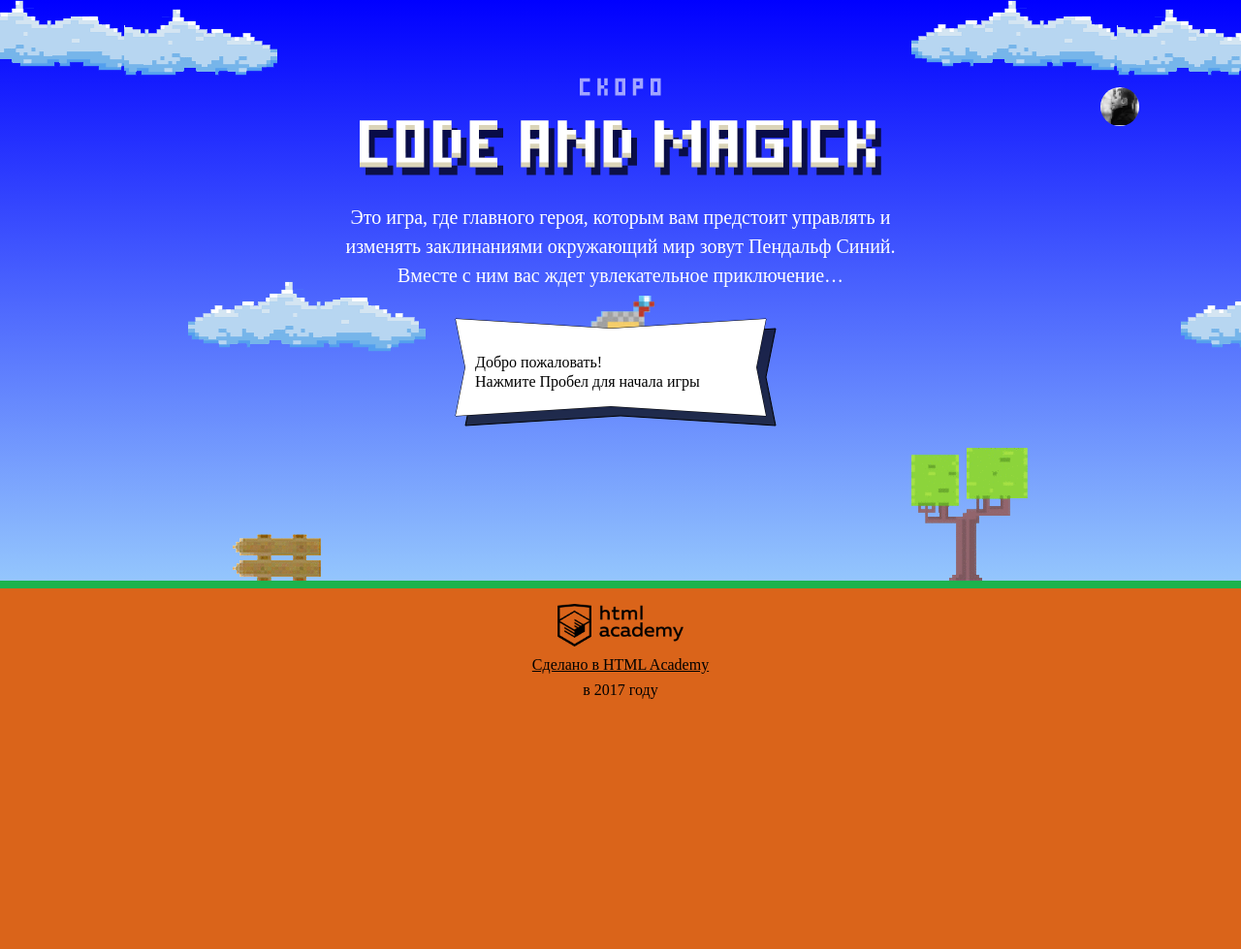
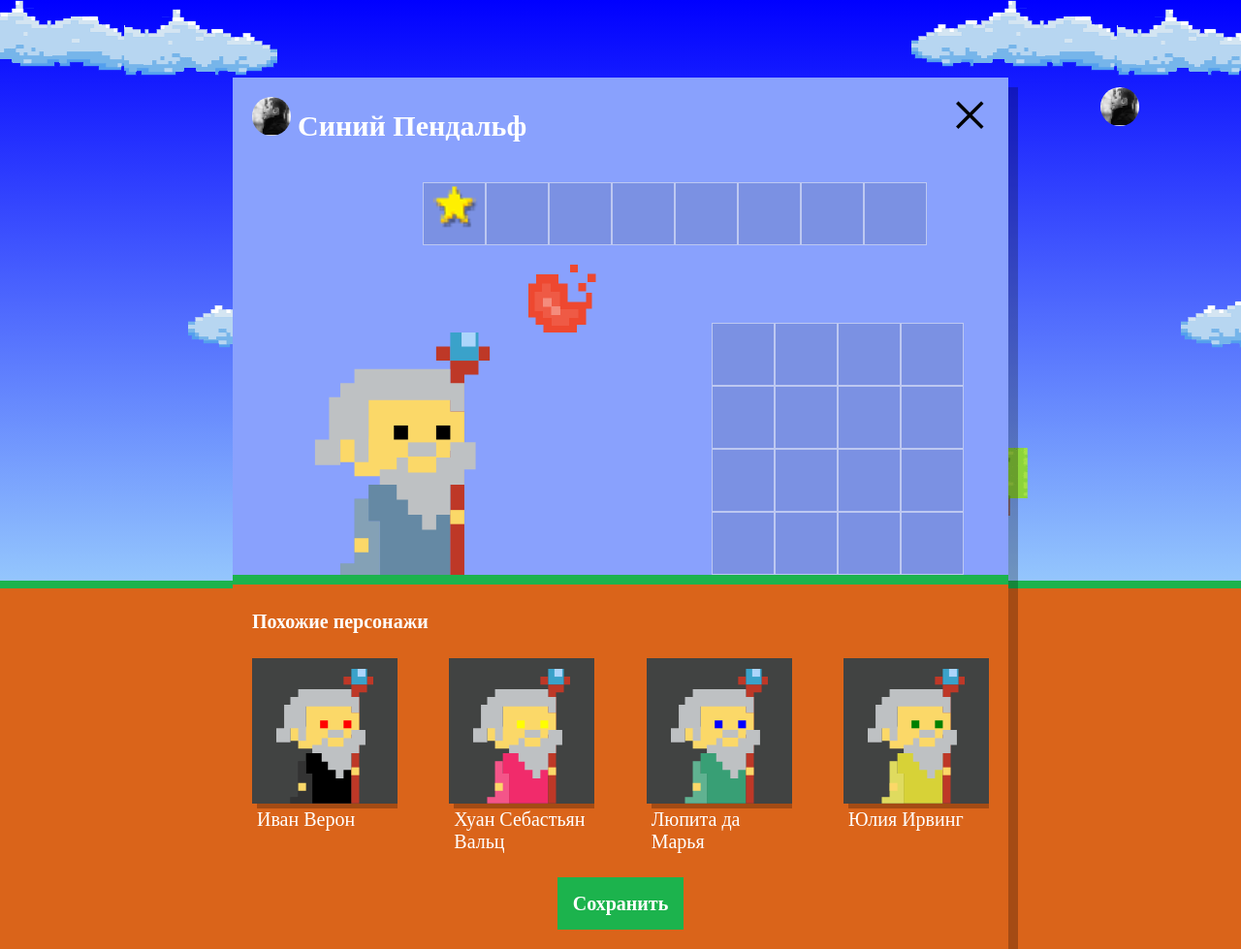
Before and after one commit to ramuma/664403-code-and-magick, a website: page index.html in a window 1280 px wide. Shown: the whole page at 97% size. Before the commit the page ends 800 px from the top, so only its background shows below. Drawn offline with Linux system fonts and the light colour scheme; a web font is replaced by a local one.

Commit message:
Блок с похожими персонажами

```diff
--- a/index.html
+++ b/index.html
@@ -200,6 +200,7 @@
   </script>
   <script src="js/stat.js"></script>
   <script src="js/game.js"></script>
+  <script src="js/setup.js"></script>
 
 </body>
 
--- /dev/null
+++ b/js/setup.js
@@ -0,0 +1,83 @@
+'use strict';
+
+var WIZARD_NAMES = ['Иван', 'Хуан Себастьян', 'Мария', 'Кристоф', 'Виктор', 'Юлия', 'Люпита', 'Вашингтон'];
+
+var WIZARD_SURNAMES = ['да Марья', 'Верон', 'Мирабелла', 'Вальц', 'Онопко', 'Топольницкая', 'Нионго', 'Ирвинг'];
+
+var COAT_COLORS = ['rgb(101, 137, 164)', 'rgb(241, 43, 107)', 'rgb(146, 100, 161)', 'rgb(56, 159, 117)', 'rgb(215, 210, 55)', 'rgb(0, 0, 0)'];
+
+var EYES_COLORS = ['black', 'red', 'blue', 'yellow', 'green'];
+
+// Показываем окно настроек
+
+var userDialog = document.querySelector('.setup');
+userDialog.classList.remove('hidden');
+
+// Находим блок с похожими персонажами, шаблон и элемент, куда будем вставлять похожих персонажей
+
+var similarListElement = userDialog.querySelector('.setup-similar-list');
+
+var similarWizardTemplate = document.querySelector('#similar-wizard-template')
+  .content
+  .querySelector('.setup-similar-item');
+
+// Тасование Фишера-Йетса
+
+function shuffleArray(array) {
+  for (var i = array.length - 1; i > 0; i--) {
+    var j = Math.floor(Math.random() * (i + 1));
+    var temp = array[i];
+    array[i] = array[j];
+    array[j] = temp;
+  }
+  return array;
+}
+
+shuffleArray(WIZARD_NAMES);
+shuffleArray(WIZARD_SURNAMES);
+shuffleArray(COAT_COLORS);
+shuffleArray(EYES_COLORS);
+
+// Массив объектов с персонажами
+
+var wizards = [{
+  name: WIZARD_NAMES[0] + ' ' + WIZARD_SURNAMES[0],
+  coatColor: COAT_COLORS[0],
+  eyesColor: EYES_COLORS[0]
+},
+{
+  name: WIZARD_NAMES[1] + ' ' + WIZARD_SURNAMES[1],
+  coatColor: COAT_COLORS[1],
+  eyesColor: EYES_COLORS[1]
+},
+{
+  name: WIZARD_NAMES[2] + ' ' + WIZARD_SURNAMES[2],
+  coatColor: COAT_COLORS[2],
+  eyesColor: EYES_COLORS[2]
+},
+{
+  name: WIZARD_NAMES[3] + ' ' + WIZARD_SURNAMES[3],
+  coatColor: COAT_COLORS[3],
+  eyesColor: EYES_COLORS[3]
+}
+];
+
+// Отрисуем шаблон в документ и вставим данные
+
+var renderWizard = function (wizard) {
+  var wizardElement = similarWizardTemplate.cloneNode(true);
+
+  wizardElement.querySelector('.setup-similar-label').textContent = wizard.name;
+  wizardElement.querySelector('.wizard-coat').style.fill = wizard.coatColor;
+  wizardElement.querySelector('.wizard-eyes').style.fill = wizard.eyesColor;
+
+  return wizardElement;
+};
+
+var fragment = document.createDocumentFragment();
+for (var i = 0; i < wizards.length; i++) {
+  fragment.appendChild(renderWizard(wizards[i]));
+}
+similarListElement.appendChild(fragment);
+
+userDialog.querySelector('.setup-similar').classList.remove('hidden');
```
